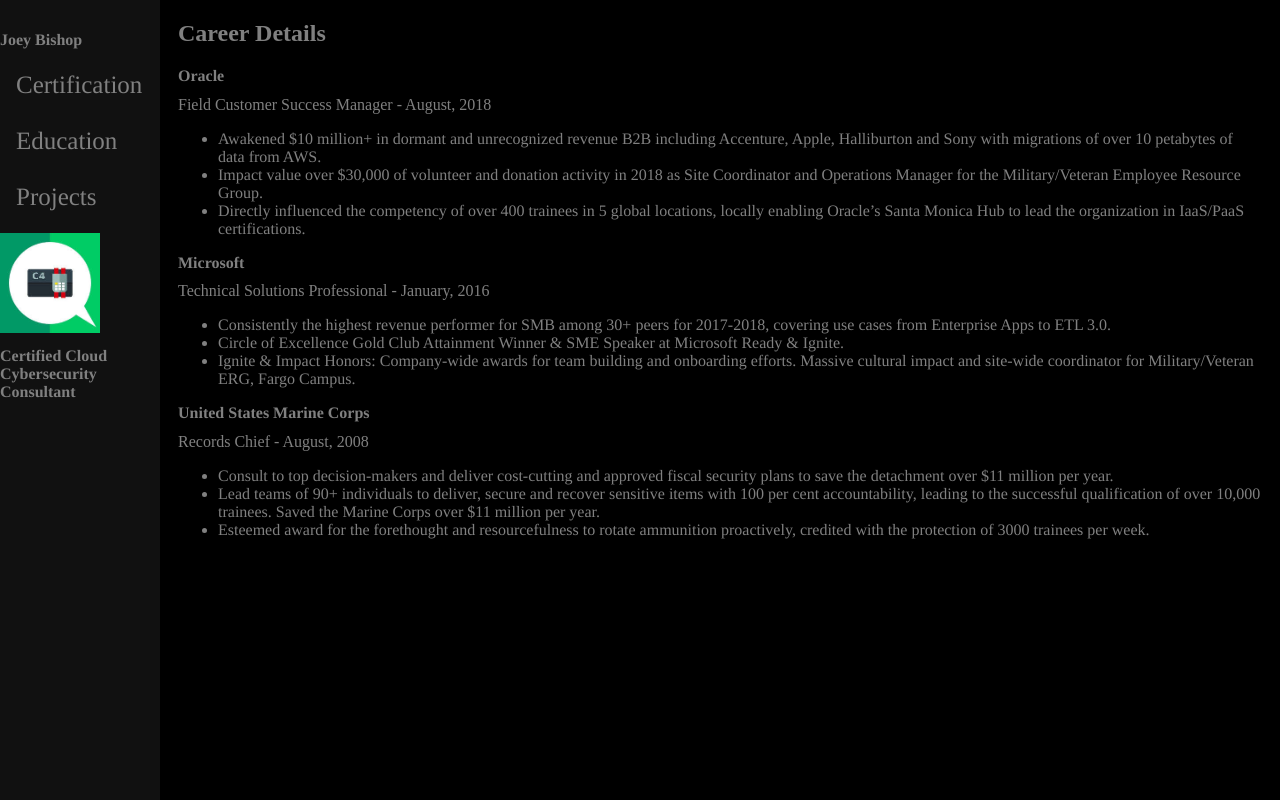
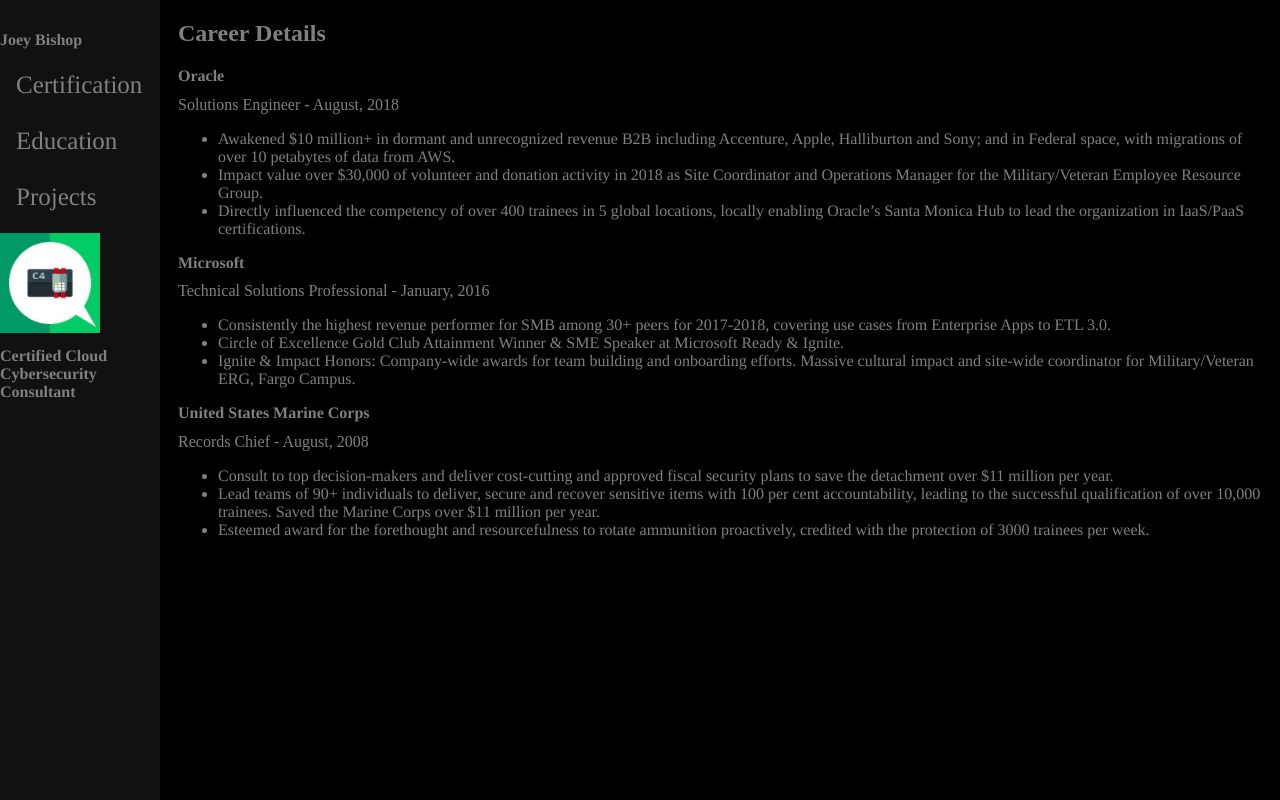
Before and after one commit to ApolloJize/apollojize.github.io, a plain HTML site: page index.html in a window 1280 px wide. Drawn offline with Linux system fonts and the light colour scheme.

Commit message:
Update index.html

```diff
--- a/index.html
+++ b/index.html
@@ -18,9 +18,9 @@
 
 <div class="main"><h2> Career Details </h2>
 <h1>Oracle</h1>
-Field Customer Success Manager - August, 2018</p>
+Solutions Engineer - August, 2018</p>
 <ul><li>
-Awakened $10 million+ in dormant and unrecognized revenue B2B including Accenture, Apple, Halliburton and Sony with migrations of over 10 petabytes of data from AWS.
+Awakened $10 million+ in dormant and unrecognized revenue B2B including Accenture, Apple, Halliburton and Sony; and in Federal space, with migrations of over 10 petabytes of data from AWS.
 </li><li>
 Impact value over $30,000 of volunteer and donation activity in 2018 as Site Coordinator and Operations Manager for the Military/Veteran Employee Resource Group.</li><li>
 Directly influenced the competency of over 400 trainees in 5 global locations, locally enabling Oracle’s Santa Monica Hub to lead the organization in IaaS/PaaS certifications. </li></ul></ul>
```
